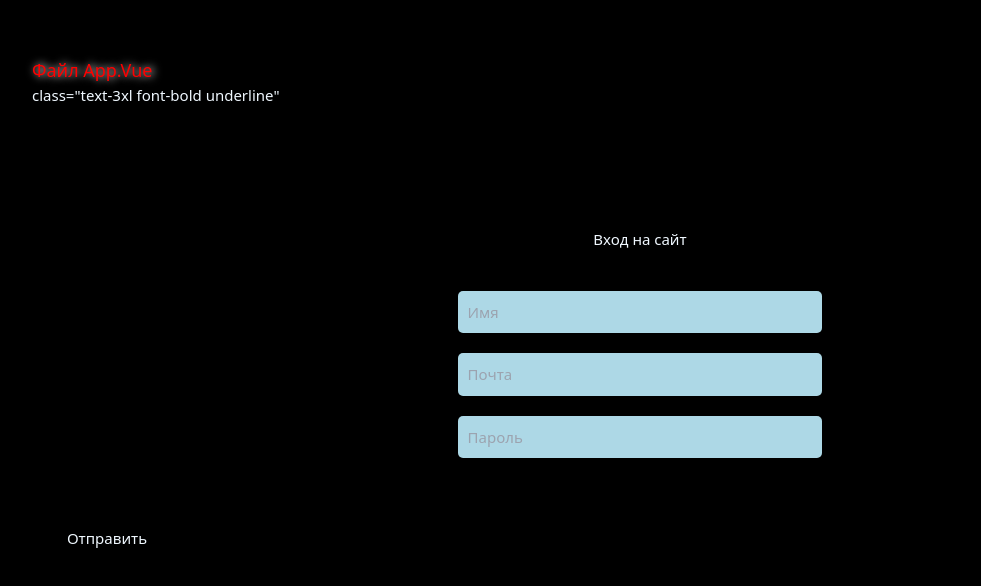
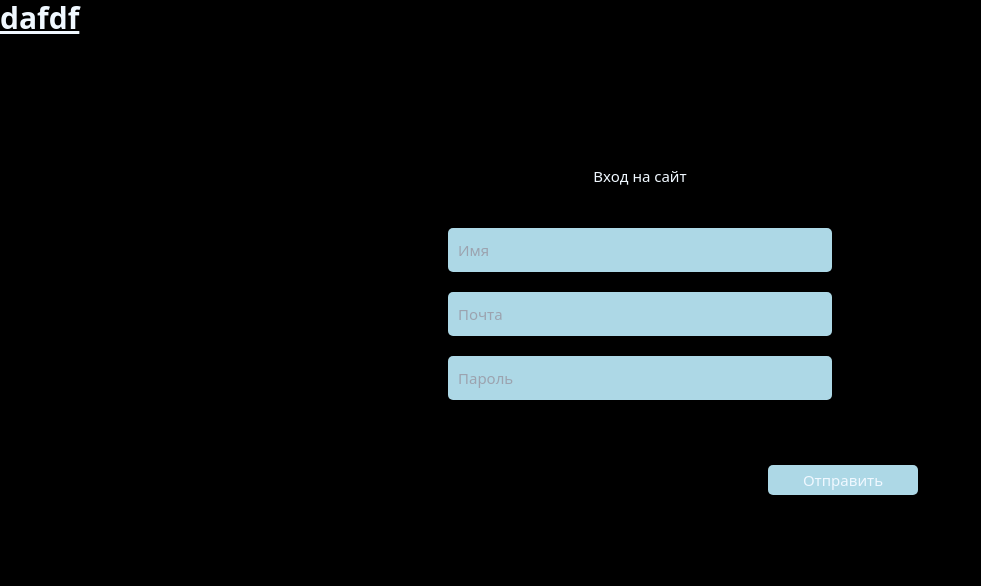
Before and after one commit to belkud/vueShop, a Vue app in the folder shop/: page / in a window 1280 px wide. Shown: the top 586 px of the page, without its empty margins (0-981 px from the left). Built offline with nearby package versions, Linux system fonts and the light colour scheme.

Commit message:
video_tailwind

```diff
--- a/shop/src/App.vue
+++ b/shop/src/App.vue
@@ -1,7 +1,7 @@
 
       <template>
-        <div class="components">Файл App.Vue</div>
 
+        <!-- <div class="components">Файл App.Vue</div> -->
         <div class="app">
           <post-header/>
 
@@ -67,6 +67,7 @@ components: {
 
 
 <style>
+
  button {
     color: aliceblue !important;
     padding: 5px;
--- a/shop/src/assets/base.css
+++ b/shop/src/assets/base.css
@@ -1,16 +1 @@
 /* color palette from <https://github.com/vuejs/theme> */
-
-body {
-  min-height: 100vh;
-  color: aliceblue;
-  background: black;
-  transition:
-    color 0.5s,
-    background-color 0.5s;
-  line-height: 1.6;
-
-  font-size: 15px;
-  text-rendering: optimizeLegibility;
-  -webkit-font-smoothing: antialiased;
-  -moz-osx-font-smoothing: grayscale;
-}
--- a/shop/src/assets/main.css
+++ b/shop/src/assets/main.css
@@ -3,10 +3,28 @@
 @tailwind components;
 @tailwind utilities;
 
+body {
+  min-height: 100vh;
+  margin: 0px;
+  padding: 0px;
+  color: aliceblue;
+  background: black;
+  transition:
+    color 0.5s,
+    background-color 0.5s;
+  line-height: 1.6;
+
+  font-size: 15px;
+  text-rendering: optimizeLegibility;
+  -webkit-font-smoothing: antialiased;
+  -moz-osx-font-smoothing: grayscale;
+}
+
+
 #app {
   max-width: 1280px;
   margin: 0 auto;
-  padding: 2rem;
+  padding: 0px;
   font-weight: normal;
 }
 
@@ -18,6 +36,7 @@ a,
   padding: 3px;
 }
 
+
 @media (hover: hover) {
   a:hover {
     background-color: hsla(160, 100%, 37%, 0.2);
--- a/shop/src/components/PostEntrance.vue
+++ b/shop/src/components/PostEntrance.vue
@@ -11,12 +11,12 @@
     <input type="password" v-model="password" placeholder="Пароль">
     <!-- <div>{{ password }}</div> -->
     <div class="error">{{ this.error }}</div>
-    <button @click="sendInfo">Отправить</button>
+    <button class="btn" @click="sendInfo">Отправить</button>
     <div class="user" v-for="user of users">
         <div>
-            <div>Пользователь:<b>{{ user.name }}</b></div>
-                <div>Почта:{{ user.mail }}</div>
-            <div>Пароль:{{ user.password }} {{ user.number }}</div>
+            <div>Пользователь: <b>{{ user.name }}</b></div>
+                <div>Почта: {{ user.mail }}</div>
+            <div>Пароль: {{ user.password }} </div>
         </div>
     <button @click="deleteUser(index)">Удалить</button>
     </div>
@@ -35,7 +35,7 @@
                 password:'',
                 users:[],
                 error:'',
-                number:0,
+                // number:0,
             }
         }, methods:{
             sendInfo(){
@@ -58,7 +58,7 @@
                     name: this.name,
                     mail: this.mail,
                     password: this.password,
-                    number: this.number
+                    // number: this.number
 
                 })
                 this.name=''
@@ -113,6 +113,17 @@
 .user>div {
     display: flex;
     gap: 50px;
+}
+
+.btn {
+    background-color: lightblue;
+    margin-left: 60%;
+    transition: .3s;
+}
+.btn:hover {
+    background-color:red;
+    transition: .3s;
+
 }
 </style>
 
--- a/shop/src/components/PostHeader.vue
+++ b/shop/src/components/PostHeader.vue
@@ -1,8 +1,13 @@
 
 
+<!-- 1. удалить файл base.css -->
+<!-- 2. Возможно помочь со splice в PostEntrance  -->
 
 <template>
-class="text-3xl font-bold underline"
+    <div class="text-3xl font-bold underline">
+        dafdf
+    </div>
+
 </template>
 
 <script>
```
Also changed, not shown: 2 other files (tests, documents, lock files or other folders).
